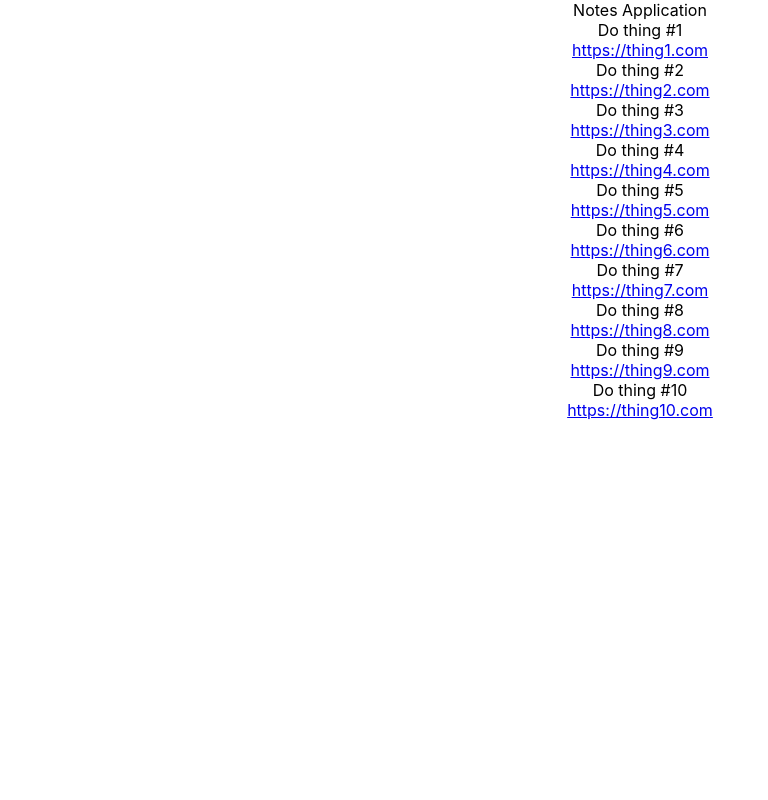
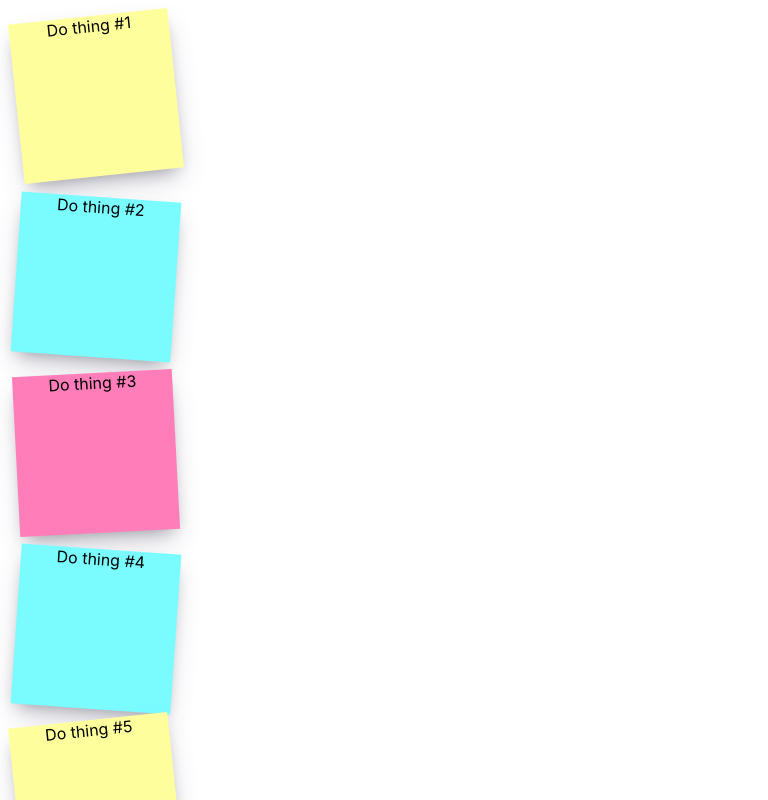
Before and after one commit to DeepakBarwal/mern-notes-frontend, a React (Create React App) app: page / in a window 1280 px wide. Shown: the top 800 px of the page, without its empty margins (0-768 px from the left). Built offline with nearby package versions, Linux system fonts and the light colour scheme; the HTML template or start-up script is replaced by a standard one.

Commit message:
styled Note.tsx using Note.css

```diff
--- a/src/App.tsx
+++ b/src/App.tsx
@@ -26,7 +26,6 @@ function App() {
 
   return (
     <div className="App">
-      <div>Notes Application</div>
       <div className="notes-list">
         {
           notesList.map((noteItem, index) => {
--- a/src/components/Note/Note.css
+++ b/src/components/Note/Note.css
@@ -0,0 +1,44 @@
+.note {
+  position: relative;
+  background-color: #feff9c;
+  color: black;
+  width: 10em;
+  height: 10em;
+  margin: 1em;
+  text-decoration: none;
+  display: flex;
+  flex-direction: column;
+  transform: rotate(-6deg);
+  z-index: 1;
+  transition: all ease 0.3s;
+  box-shadow: rgba(50, 50, 93, 0.25) 0px 13px 27px -5px,
+    rgba(0, 0, 0, 0.3) 0px 8px 16px -8px;
+}
+
+.note:nth-child(even) {
+  transform: rotate(4deg);
+  position: relative;
+  top: 5px;
+  background-color: #7afcff;
+}
+
+.note:nth-child(3n) {
+  transform: rotate(-3deg);
+  position: relative;
+  top: 5px;
+  background-color: #ff7eb9;
+}
+
+.note:hover {
+  transform: scale(1.5);
+  z-index: 5;
+  box-shadow: rgba(0, 0, 0, 0.56) 0px 22px 70px 4px;
+}
+
+.note__text {
+  flex: 1;
+}
+
+.note__link {
+  display: none;
+}
```
